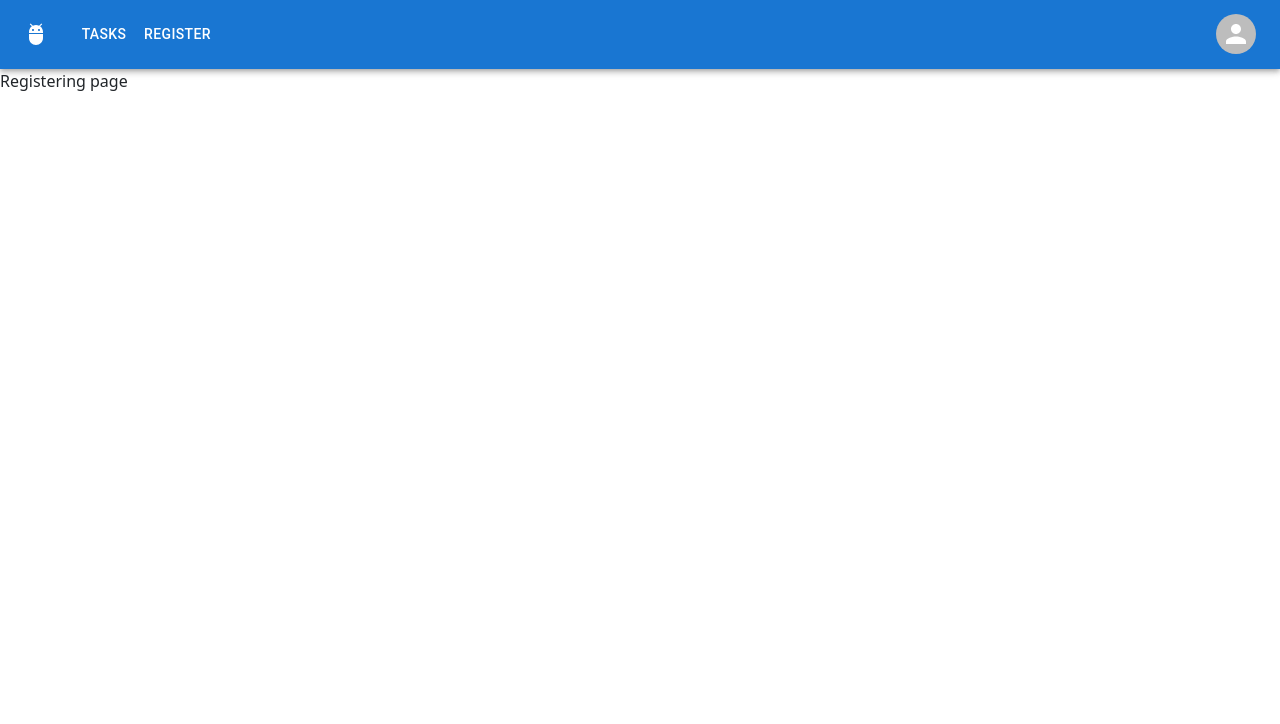
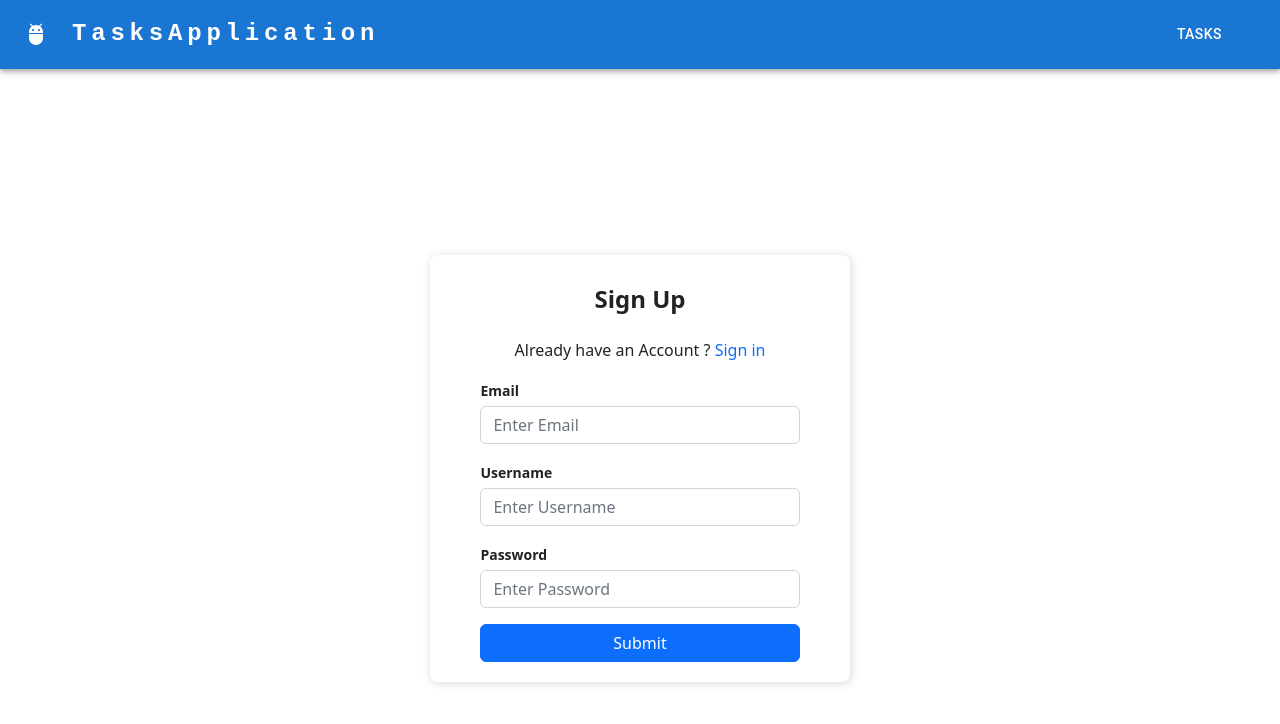
Before and after one commit to task-mana-21s/task-manager-webapp, a React (Create React App) app in the folder src/main/frontend/: page /register in a window 1280 px wide. Shown: the top 724 px of the page. Built offline with nearby package versions, Linux system fonts and the light colour scheme.

Commit message:
fixed Login,Navbar and Registerpage

```diff
--- a/src/main/frontend/src/components/NavigationBar.tsx
+++ b/src/main/frontend/src/components/NavigationBar.tsx
@@ -13,12 +13,27 @@ import Tooltip from "@mui/material/Tooltip";
 import MenuItem from "@mui/material/MenuItem";
 import AdbIcon from "@mui/icons-material/Adb";
 import { useNavigate } from "react-router-dom";
+import { useState } from "react";
 
-const pages = ["tasks","register"];
+const pages = ["tasks"];
 const settings = ["Profile","Logout"];
 
 function NavigationBar() {
   const navigate = useNavigate();
+  let [loggedIn, setLoggedIn] = useState(false);
+
+
+  React.useEffect(() => {
+    let user = localStorage.getItem("user");
+    let userObj;
+    if(user){
+      userObj = JSON.parse(user!);
+    }
+    if(userObj && userObj.username && userObj.password && userObj.username!== "" && userObj.password !== ""){
+        setLoggedIn(true);
+    }
+
+  }, [navigate]);
   const [anchorElNav, setAnchorElNav] = React.useState<null | HTMLElement>(
     null
   );
@@ -39,6 +54,7 @@ function NavigationBar() {
   const navigateTo = (page: string) => {
     if(page === "Logout"){
         localStorage.removeItem("user");
+        setLoggedIn(false);
         return navigate("/login");
     }
 
@@ -99,7 +115,7 @@ function NavigationBar() {
               }}
             >
               {pages.map((page) => (
-                <MenuItem key={page} onClick={handleCloseNavMenu}>
+                <MenuItem key={page} sx={{display:"flex"}} onClick={handleCloseNavMenu} >
                   <Typography textAlign="center">{page}</Typography>
                 </MenuItem>
               ))}
@@ -113,7 +129,7 @@ function NavigationBar() {
             href=""
             sx={{
               mr: 2,
-              display: { xs: "flex", md: "none" },
+              display: { xs: "flex", md: "flex" },
               flexGrow: 1,
               fontFamily: "monospace",
               fontWeight: 700,
@@ -124,7 +140,8 @@ function NavigationBar() {
           >
             TasksApplication
           </Typography>
-          <Box sx={{ flexGrow: 1, display: { xs: "none", md: "flex" } }}>
+          <Box style={{flexDirection: "row-reverse",
+                    marginRight: "2%"}} sx={{ flexGrow: 1, display: { xs: "none", md: "flex" } }}>
             {pages.map((page) => (
               <Button
                 key={page}
@@ -140,7 +157,7 @@ function NavigationBar() {
             ))}
           </Box>
 
-          <Box sx={{ flexGrow: 0 }}>
+          {loggedIn&& <Box sx={{ flexGrow: 0 }}>
             <Tooltip title="Open settings">
               <IconButton onClick={handleOpenUserMenu} sx={{ p: 0 }}>
                 <Avatar alt="Remy Sharp" src="" />
@@ -171,7 +188,7 @@ function NavigationBar() {
                 </MenuItem>
               ))}
             </Menu>
-          </Box>
+          </Box>}
         </Toolbar>
       </Container>
     </AppBar>
--- a/src/main/frontend/src/components/loginpage/LoginPage.tsx
+++ b/src/main/frontend/src/components/loginpage/LoginPage.tsx
@@ -28,9 +28,24 @@ function LoginPage() {
   //React Hook to set a state and change based on the current status
   let [user, setUser] = useState<userData | null>(null);
   let [status, setStatus] = useState("idle");
+  let [error, setError] = useState("");
   let [username, setUsername] = useState("");
   let [password, setPassword] = useState("");
 
+
+//useEffect to check if the user is logged in or not
+useEffect(() => {
+  let user = localStorage.getItem("user");
+  let userObj;
+  if(user){
+    userObj = JSON.parse(user!);
+  }
+  if(userObj && userObj.username && userObj.password && userObj.username!== "" && userObj.password !== ""){
+    setUser(userObj);
+    navigate("/tasks");
+  }
+
+}, [navigate]);
 
   const handleSubmit = async (e: React.FormEvent<HTMLFormElement>) => {
     console.log("submitting");
@@ -39,14 +54,18 @@ function LoginPage() {
     try {
         let user = await login(username, password);
         setUser(user);
-      // else {
-      //   let user = await register(username, password, email);
-      //   setUser(user);
-      // }
       setStatus("success");
 
     } catch (e: any) {
       console.log("error", e);
+      if (e.response?.status === 404) {
+        setError("Incorrect username or password");
+      }else if(e.response?.status === 403){
+        setError("Incorrect username or password");
+      }
+      else {
+        setError(e.message);
+      }
       setStatus("error");
     }
   };
@@ -55,9 +74,6 @@ function LoginPage() {
     return <div className="text-center">Loading...</div>;
   }
 
-  if (status === "error") {
-    return <div className="text-center">Error:</div>;
-  }
   if (status === "success") {
     console.log("-------success data---------");
     console.log(user);
@@ -113,7 +129,19 @@ function LoginPage() {
   //button to call handleSubmit function in my form
 
     return (
-      <div className="Auth-form-container">
+      <div className="Auth-form-container"  style={{ display: "flex", flexDirection: "column" }}>
+        {status === "error" && (
+        <div
+          style={{
+            backgroundColor: "#e57373",
+            textAlign: "center",
+            fontWeight: "bold",
+          }}
+          className="Auth-form"
+        >
+          {error}
+        </div>
+      )}
         <Form className="Auth-form" onSubmit={handleSubmit}>
           <div className="Auth-form-content">
             <h3 className="Auth-form-title">Sign In</h3>
--- a/src/main/frontend/src/components/registerpage/RegisterPage.tsx
+++ b/src/main/frontend/src/components/registerpage/RegisterPage.tsx
@@ -1,5 +1,177 @@
+import React, { useEffect, useState } from "react";
+import { userData } from "../../types";
+import { Form } from "reactstrap";
+import { useNavigate } from "react-router-dom";
+import axios from "axios";
+import { border } from "@mui/system";
+
 function RegisterPage() {
-    return ( <div>Registering page</div> );
+  const navigate = useNavigate();
+  const navToLogin = () => {
+    navigate("/login");
+  };
+
+  //make request to localhost with sending username and password to it to login
+  const register = async (
+    email: string,
+    username: string,
+    password: string
+  ) => {
+    console.log("logging in");
+    let res = await axios.post("http://localhost:8080/api/register", {
+      email,
+      username,
+      password,
+    });
+    console.log("--------response--------");
+    console.log(res.data);
+    return res.data;
+  };
+
+  //React Hook to set a state and change based on the current status
+  let [user, setUser] = useState<userData | null>(null);
+  let [status, setStatus] = useState("idle");
+  let [error, setError] = useState("");
+  let [username, setUsername] = useState("");
+  let [email, setEmail] = useState("");
+  let [password, setPassword] = useState("");
+
+  useEffect(() => {
+    let user = localStorage.getItem("user");
+    let userObj;
+    if(user){
+      userObj = JSON.parse(user!);
+    }
+    if(userObj && userObj.username && userObj.password && userObj.username!== "" && userObj.password !== ""){
+      setUser(userObj);
+      navigate("/tasks");
+    }
+
+  }, [navigate]);
+  const handleSubmit = async (e: React.FormEvent<HTMLFormElement>) => {
+    console.log("submitting");
+    e.preventDefault();
+    setStatus("pending");
+    try {
+      let user = await register(email, username, password);
+      setUser(user);
+      setStatus("success");
+    } catch (e: any) {
+      console.log("error", e);
+      if (e.response?.status === 409) {
+        setError("Username already exists");
+      } else {
+        setError(e.message);
+      }
+      setStatus("error");
+    }
+  };
+
+  if (status === "pending") {
+    return <div className="text-center">Loading...</div>;
+  }
+
+  if (status === "success") {
+    console.log("-------success data---------");
+    console.log(user);
+    localStorage.setItem("user", JSON.stringify(user));
+    navigate("/tasks");
+  }
+
+  const submitButton = () => {
+    return (
+      <div className="d-grid gap-2 mt-3">
+        <button
+          type="submit"
+          className="btn btn-primary"
+          onClick={() => handleSubmit}
+        >
+          Submit
+        </button>
+      </div>
+    );
+  };
+
+  //input for username
+  const usernameInput = () => {
+    return (
+      <div className="form-group mt-3">
+        <label>Username</label>
+        <input
+          type="text"
+          className="form-control mt-1"
+          placeholder="Enter Username"
+          onChange={(e) => setUsername(e.target.value)}
+        />
+      </div>
+    );
+  };
+
+  const emailInput = () => {
+    return (
+      <div className="form-group mt-3">
+        <label>Email</label>
+        <input
+          type="email"
+          className="form-control mt-1"
+          placeholder="Enter Email"
+          onChange={(e) => setEmail(e.target.value)}
+        />
+      </div>
+    );
+  };
+
+  //input for password
+  const passwordInput = () => {
+    return (
+      <div className="form-group mt-3">
+        <label>Password</label>
+        <input
+          type="password"
+          className="form-control mt-1"
+          placeholder="Enter Password"
+          onChange={(e) => setPassword(e.target.value)}
+        />
+      </div>
+    );
+  };
+
+  //button to call handleSubmit function in my form
+
+  return (
+    <div
+      className="Auth-form-container"
+      style={{ display: "flex", flexDirection: "column" }}
+    >
+      {status === "error" && (
+        <div
+          style={{
+            backgroundColor: "#e57373",
+            textAlign: "center",
+            fontWeight: "bold",
+          }}
+          className="Auth-form"
+        >
+          {error}
+        </div>
+      )}
+      <Form className="Auth-form" onSubmit={handleSubmit}>
+        <div className="Auth-form-content">
+          <h3 className="Auth-form-title">Sign Up</h3>
+          <div className="text-center">
+            Already have an Account ?{" "}
+            <span className="link-primary" onClick={navToLogin}>
+              Sign in
+            </span>
+          </div>
+          {emailInput()}
+          {usernameInput()}
+          {passwordInput()}
+          {submitButton()}
+        </div>
+      </Form>
+    </div>
+  );
 }
 
 export default RegisterPage;
```
